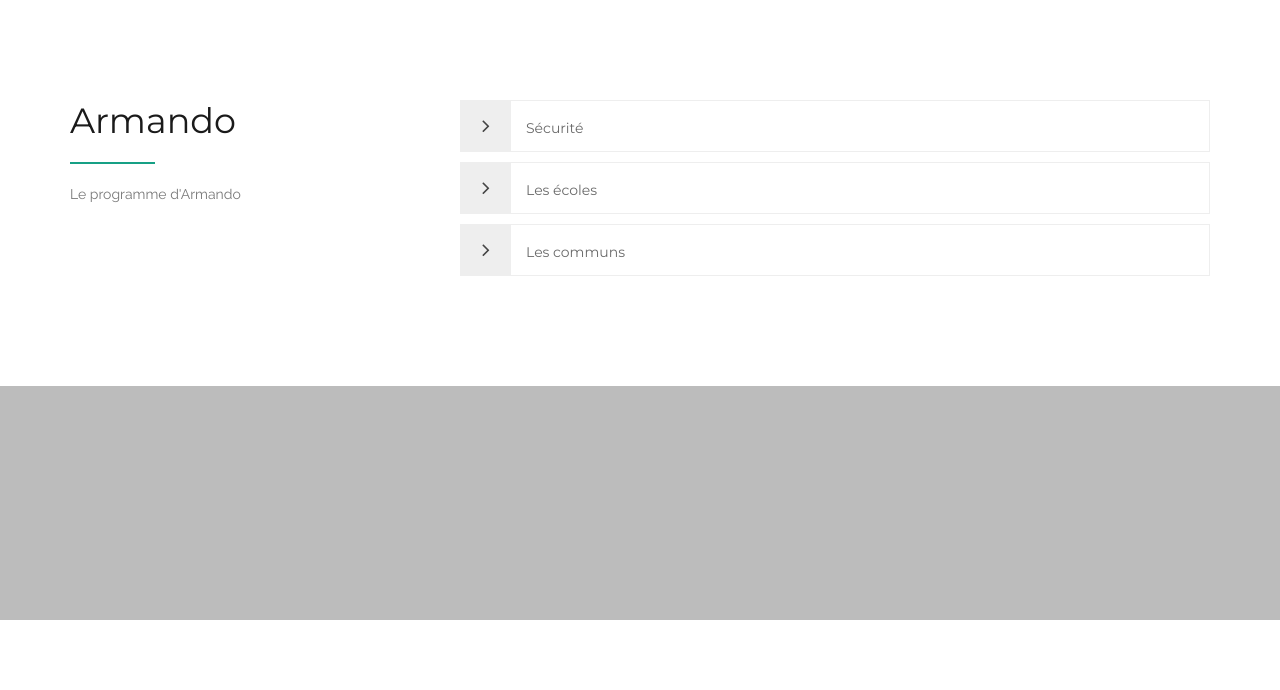
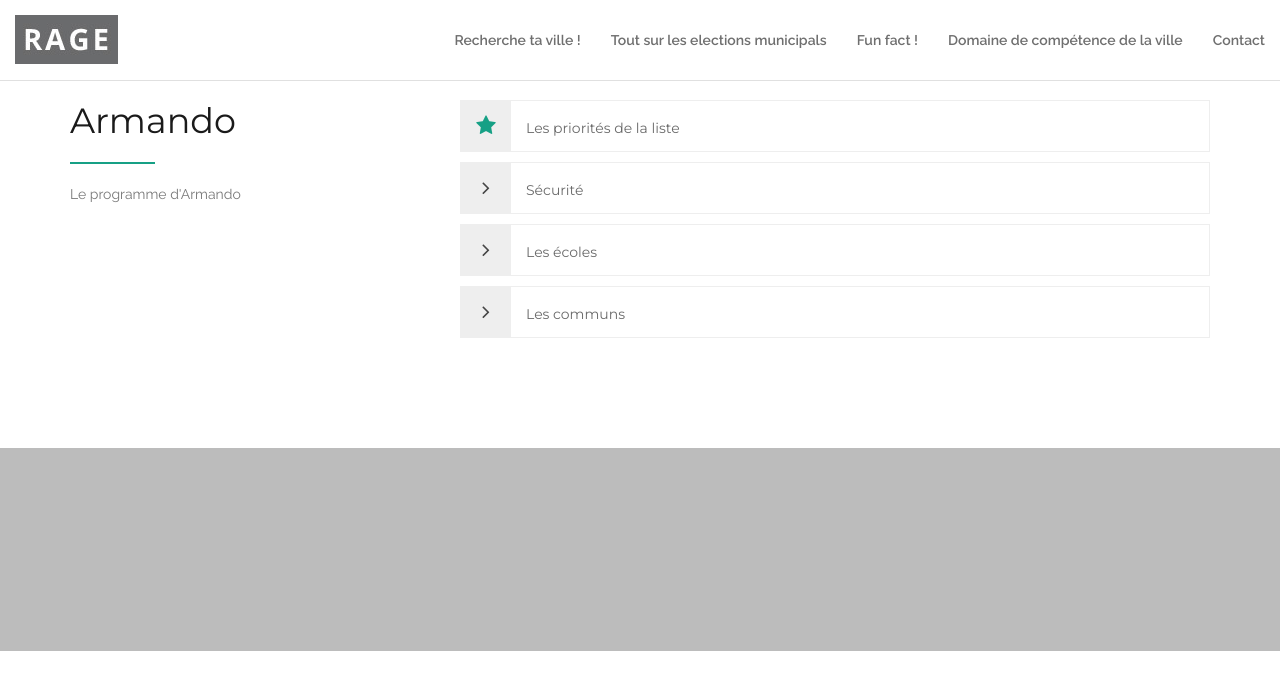
Before and after one commit to armando-femat/cyw, a Django app: page /liste/2 in a window 1280 px wide. Shown: the top 690 px of the page. Run offline with Django 3.2, Linux system fonts and the light colour scheme; data comes from the database, SQL or seed files in the repository; both versions use the stored data as it was after the commit; lists and menus that the app fills with data are empty; some libraries are stand-ins or nearby versions.

Commit message:
Liste coches

```diff
--- a/compare/models.py
+++ b/compare/models.py
@@ -28,6 +28,7 @@ class Ville(models.Model):
 
 class Liste(models.Model):
     nom = models.CharField(max_length=100)
+    slogan = models.CharField(max_length=250, null=True)
     auteur = models.ManyToManyField(User)
     presentation = models.TextField(null=True)
     ville = models.ForeignKey(Ville, on_delete=models.PROTECT, null=True)
@@ -55,6 +56,11 @@ class Promesse(models.Model):
     def __str__(self):
         return self.titre
 
+# class Priorite(models.Model):
+#     liste = models.ForeignKey(Liste, on_delete=models.PROTECT)
+#     Promesse = models.ForeignKey(Promesse, on_delete=models.PROTECT)
+#     Index = models.IntegerField(null=True)
+
 
 class Contact(models.Model):
     email = models.EmailField(null=True)
--- a/compare/templates/compare/liste.html
+++ b/compare/templates/compare/liste.html
@@ -46,8 +46,20 @@
 </head>
 
 <body data-spy="scroll" data-target=".navbar-collapse">
-<nav class="navbar navbar-default navbar-fixed white no-background bootsnav">
 
+
+    <nav class="navbar navbar-default navbar-fixed white bootsnav">
+        <!-- Start Top Search -->
+        <div class="top-search">
+            <div class="container">
+                <div class="input-group">
+                    <span class="input-group-addon"><i class="fa fa-search"></i></span>
+                    <input type="text" class="form-control" placeholder="Search">
+                    <span class="input-group-addon close-search"><i class="fa fa-times"></i></span>
+                </div>
+            </div>
+        </div>
+        <!-- End Top Search -->
 
         <!-- Start Header Navigation -->
         <div class="navbar-header">
@@ -55,18 +67,29 @@
                 <i class="fa fa-bars"></i>
             </button>
             <a class="navbar-brand" href="/">
+
                 <img src="{% static '/images/logo.png' %}" class="logo logo-display m-top-10" alt="">
                 <img src="{% static '/images/logo.jpg' %}" class="logo logo-scrolled" alt="">
+
             </a>
         </div>
+        <!-- End Header Navigation -->
+
+        <!-- Collect the nav links, forms, and other content for toggling -->
         <div class="collapse navbar-collapse" id="navbar-menu">
-        <ul class="nav navbar-nav navbar-left" data-in="fadeInDown" data-out="fadeOutUp">
-            <li><a href="/">Recherche ta ville !</a></li>
-            <li><a href="/{{l.ville}}">{{l.ville}}</a></li>
+            <ul class="nav navbar-nav navbar-right" data-in="fadeInDown" data-out="fadeOutUp">
+                <li><a href="/#hello">Recherche ta ville !</a></li>
+                <li><a href="/#info">Tout sur les elections municipals</a></li>
+                <li><a href="/#fun">Fun fact !</a></li>
+                <li><a href="/#DCV">Domaine de compétence de la ville</a></li>
+                <!--                            <li><a href="#pricing">Pricing</a></li>
+                                            <li><a href="#blog">Blog</a></li>      -->
+                <li><a href="#subscribe">Contact</a></li>
             </ul>
         </div><!-- /.navbar-collapse -->
-    <!-- End Header Navigation -->
+        <!--</div> -->
     </nav>
+
 
 <!-- Preloader -->
 <div id="loading">
@@ -90,13 +113,35 @@
                         <div class="about_content">
                             <h2>{{l.nom}}</h2>
                             <div class="separator_left"></div>
-
                             <p>{{l.presentation}}</p>
                         </div>
                     </div>
                     <div class="col-md-8">
                         <div class="about_accordion wow fadeIn">
                             <div id="faq_main_content" class="faq_main_content">
+                                <h6><i class="fa fa-star text-primary"></i>Les priorités de la liste</i></h6>
+                                <div>
+                                    <div class="content">
+                                        <table class="table">
+                                            <thead>
+                                            <tr>
+                                                <th scope="col">Catégorie</th>
+                                                <th scope="col">Critère</th>
+                                                <th scope="col">Promesse</th>
+                                            </tr>
+                                            </thead>
+                                            <tbody>
+                                            {% for p in prio%}
+                                            <tr>
+                                                <td>{{p.critere.categorie.titre}}</td>
+                                                <td>{{p.critere.titre}}</td>
+                                                <td>{{p.titre}}</td>
+                                            </tr>
+                                            {% endfor %}
+                                            </tbody>
+                                        </table>
+                                    </div>
+                                </div> <!-- End off accordion item-1 -->
                                 {% for cat in cats%}
                                 <h6><i class="fa fa-angle-right"></i>{{cat.titre}}</h6>
                                 <div>
@@ -117,8 +162,8 @@
                                                 {% for p in ps%}
                                                 {% if p.critere.titre == c.titre%}
                                                 <td>{{p.titre}}</td>
-                                                <td>{% if p.estUnePriorite %} <i
-                                                        class="fa fa-star text-primary"></i>
+                                                <td>{% if p.estUnePriorite %}
+                                                        <i class="fa fa-star text-primary"></i>
                                                     {%endif%}
                                                 </td>
                                             </tr>
--- a/compare/views.py
+++ b/compare/views.py
@@ -10,6 +10,7 @@ def liste(request, id):
     l = get_object_or_404(Liste, id=id)
     ps = Promesse.objects.filter(liste_id=id)
     cats = Categorie.objects.all()
+    prio = Promesse.objects.filter(liste_id=id, estUnePriorite=True)
     return render(request, 'compare/liste.html', locals())
 
 
@@ -22,6 +23,7 @@ def ville(request, nom):
         else:
             print("nok")
     v = get_object_or_404(Ville, nom=nom)
+    #form.fields['Listes'].queryset = [l.pk for l in Liste.objects.filter(ville=v)]
     ls = Liste.objects.filter(ville=v)
     return render(request, 'compare/ville.html', locals())
 
```
Also changed, not shown: compare/form.py (+6 -2 lines), compare/templates/compare/accueil.html (+4 -8 lines), compare/templates/compare/ville.html (+37 -3 lines), compare/migrations/0016_auto_20191220_1908.py (added), compare/migrations/0017_delete_priorite.py (added), db.sqlite3. Lines whose indentation alone changed are shown as unchanged.
